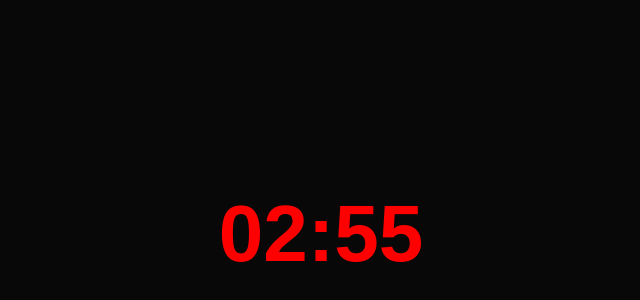
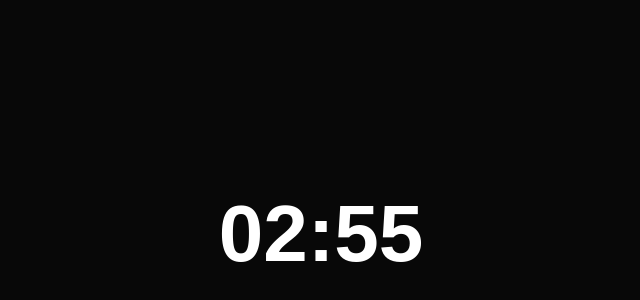
Before and after one commit to nicofisseler/set-timer, a plain HTML site: page index.html in a window 1280 px wide. Shown: the part 166-466 px from the top of the page, without its empty margins (319-959 px from the left). Drawn offline with Linux system fonts and the light colour scheme.

Commit message:
Update index.html

```diff
--- a/index.html
+++ b/index.html
@@ -4,10 +4,7 @@
     <meta charset="UTF-8" />
     <meta name="viewport" content="width=device-width, initial-scale=1.0" />
     <meta name="apple-mobile-web-app-capable" content="yes" />
-    <meta
-      name="apple-mobile-web-app-status-bar-style"
-      content="black-translucent"
-    />
+    <meta name="apple-mobile-web-app-status-bar-style" content="black-translucent" />
     <meta name="apple-mobile-web-app-title" content="3-Minute Timer" />
     <link rel="icon" href="favicon.ico" type="image/x-icon" />
     <link rel="manifest" href="manifest.json" />
@@ -21,12 +18,13 @@
         margin: 0;
         font-family: Arial, sans-serif;
         background-color: #080808;
-        color: red;
+        color: #ffffff;
         user-select: none;
         font-weight: 600;
       }
       #timer {
         font-size: 5rem;
+        transition: color 0.3s ease;
       }
     </style>
   </head>
@@ -45,6 +43,13 @@
         timerDisplay.textContent = `${minutes
           .toString()
           .padStart(2, "0")}:${remainingSeconds.toString().padStart(2, "0")}`;
+
+        // Change color to red during the last 30 seconds
+        if (seconds <= 30) {
+          timerDisplay.style.color = "#b81c1c";
+        } else {
+          timerDisplay.style.color = "#ffffff";
+        }
       }
 
       function startTimer() {
@@ -55,11 +60,10 @@
 
         timerInterval = setInterval(() => {
           timeLeft--;
-          updateTimerDisplay(timeLeft);
+          updateTimerDisplay(Math.max(0, timeLeft)); // Prevent negative time
 
           if (timeLeft <= 0) {
             clearInterval(timerInterval);
-            timerDisplay.textContent = "Time's Up!";
           }
         }, 1000);
       }
```
